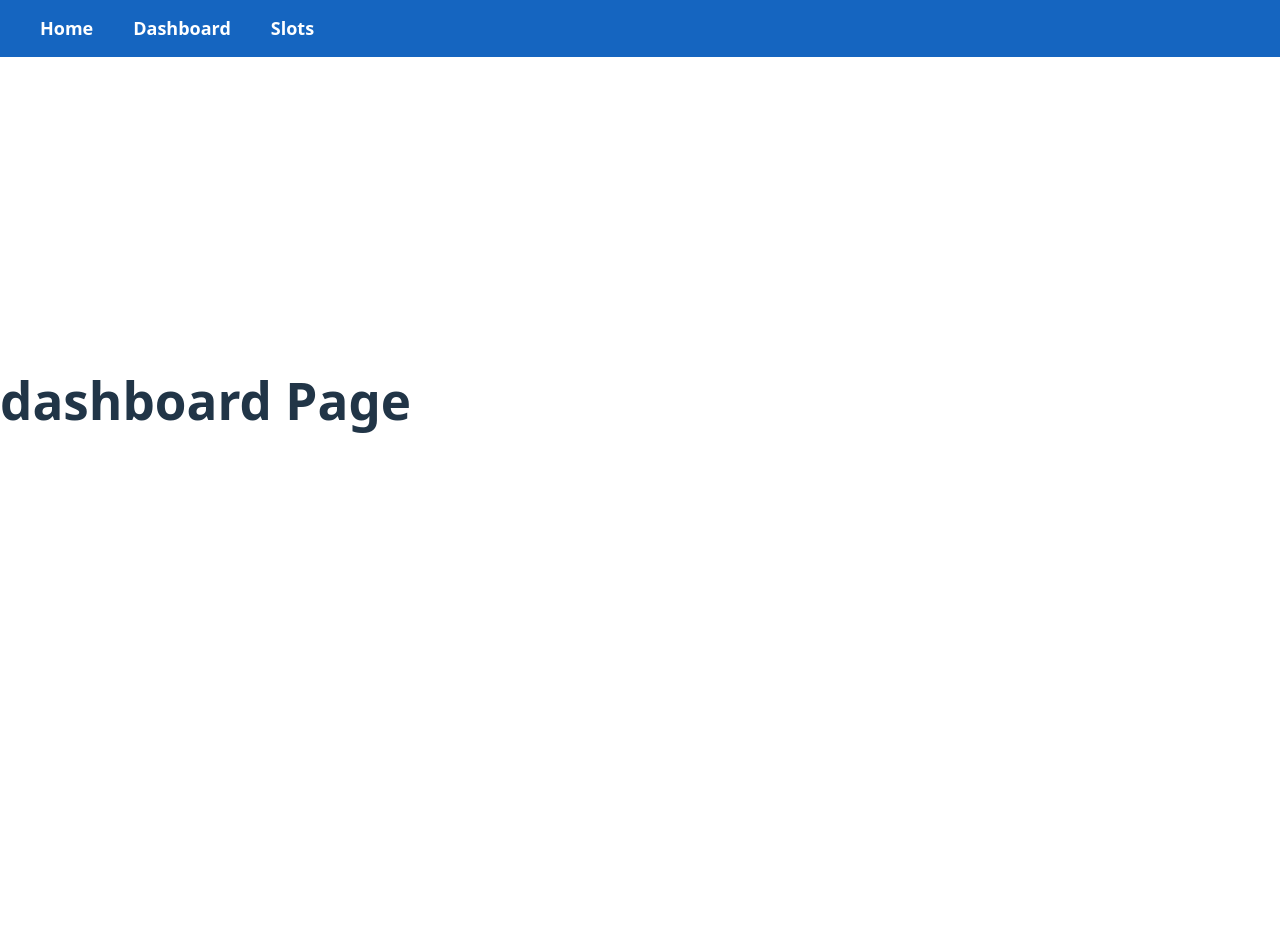
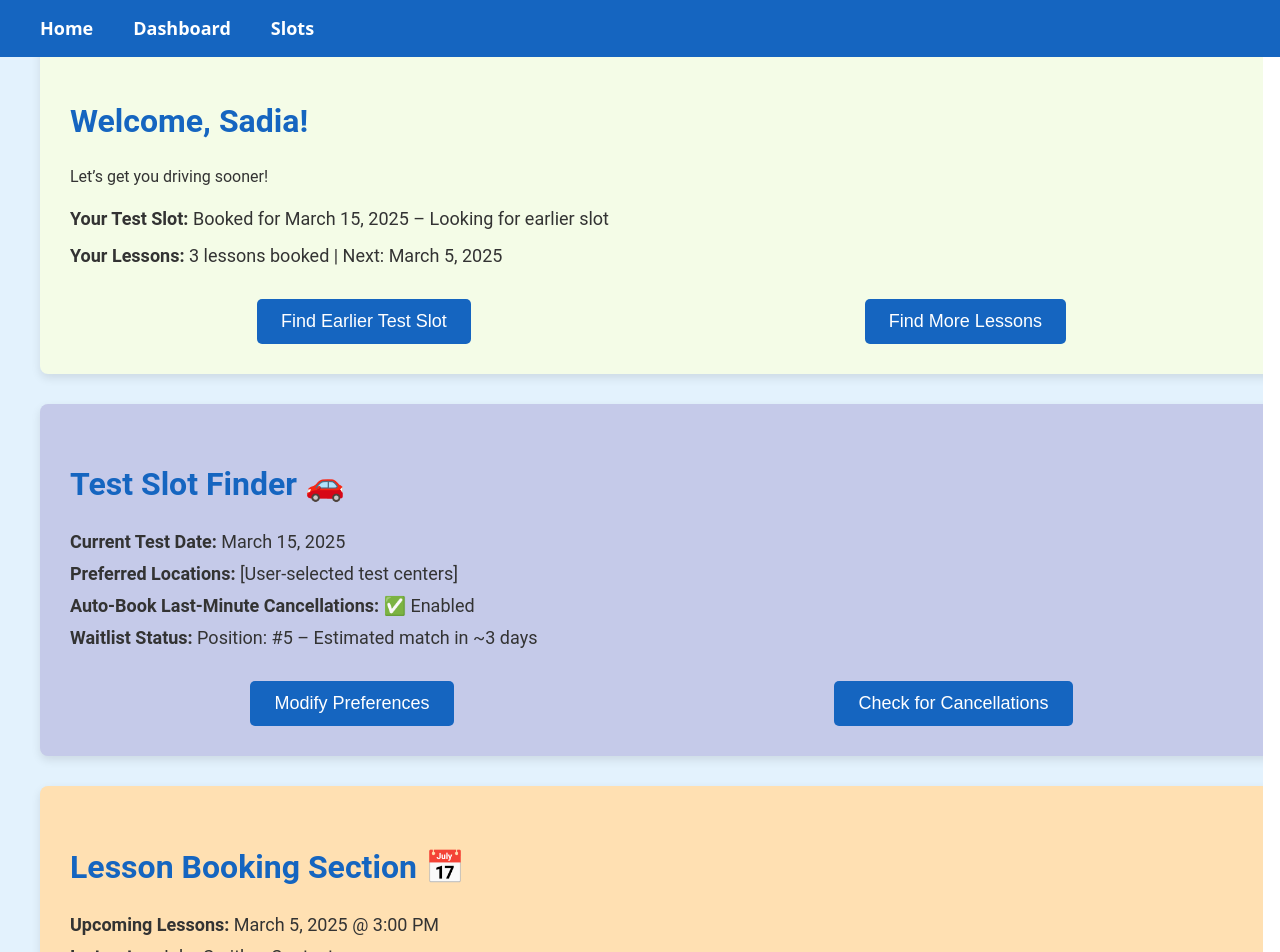
Before and after one commit to qozfa-dev/speed-book, a React (Vite) app in the folder frontend/web-app/: page /dashboard in a window 1280 px wide. Shown: the top 952 px of the page. Before the commit the page ends 800 px from the top, so only its background shows below. Built offline with nearby package versions, Linux system fonts and the light colour scheme.

Commit message:
Add content and styling to Dashboard page

```diff
--- /dev/null
+++ b/frontend/web-app/src/pages/Dashboard.css
@@ -0,0 +1,181 @@
+/* General Page Layout */
+.dashboard-container {
+    background-color: #e3f2fd;
+    color: #333;
+    display: flex;
+    flex-direction: column;
+    align-items: flex-start;
+    padding: 40px;
+    width: 100vw;
+    max-width: 1183px;
+    margin: 0 auto;
+    overflow-x: hidden;
+    font-family: 'Roboto', sans-serif;
+  }
+
+  /* Section Title */
+  h2 {
+    font-size: 32px;
+    color: #1565c0;
+    margin-bottom: 20px;
+    text-transform: capitalize;
+  }
+
+  /* General Section Styling */
+  section {
+    background-color: white;
+    padding: 30px;
+    margin-bottom: 30px;
+    border-radius: 8px;
+    width: 100%;
+    box-shadow: 0px 4px 10px rgba(0, 0, 0, 0.1);
+    transition: 0.3s ease-in-out;
+
+  }
+
+  /* Hover effect for sections */
+  section:hover {
+    transform: translateY(-5px);
+    box-shadow: 0px 8px 20px rgba(0, 0, 0, 0.15);
+  }
+
+  /* Status Overview */
+  .status-overview {
+    background-color: #f4fce7;
+
+  }
+
+  .status-details p {
+    font-size: 18px;
+    margin: 10px 0;
+  }
+
+  .cta-buttons {
+    display: flex;
+    gap: 20px;
+    margin-top: 15px;
+    flex-wrap: wrap;
+    justify-content: flex-start;
+  }
+
+  /* Test Slot Finder */
+  .test-slot-finder {
+    background-color: #c5cae9;
+  }
+
+  .test-slot-finder p {
+    font-size: 18px;
+    margin: 5px 0;
+  }
+
+  /* Lesson Booking Section */
+  .lesson-booking {
+    background-color: #ffe0b2;
+  }
+
+  .lesson-booking p {
+    font-size: 18px;
+    margin: 5px 0;
+  }
+
+  /* Notifications & Alerts */
+  .notifications {
+    background-color: #fff3e0;
+  }
+
+  .notifications p {
+    font-size: 16px;
+    margin: 10px 0;
+  }
+
+  /* Quick Actions Panel */
+  .quick-actions {
+    background-color: #ffe0b2;
+  }
+
+  .quick-actions ul {
+    list-style-type: none;
+    padding: 0;
+    font-size: 18px;
+  }
+
+  .quick-actions li {
+    margin: 10px 0;
+  }
+
+  /* Settings & Account Management */
+  .settings {
+    background-color: #e1f5fe;
+  }
+
+  .settings ul {
+    list-style-type: none;
+    padding: 0;
+    font-size: 18px;
+  }
+
+  .settings li {
+    margin: 10px 0;
+  }
+
+  /* CTA Button */
+  .cta-button {
+    background-color: #1565c0;
+    color: white;
+    font-size: 18px;
+    padding: 12px 24px;
+    border: none;
+    border-radius: 5px;
+    margin-top: 15px;
+    cursor: pointer;
+    transition: 0.3s;
+    display: inline-block;
+  }
+
+  .cta-button:hover {
+    background-color: #0d47a1; /* Darker blue */
+  }
+
+  /* Footer */
+  .footer {
+    margin-top: 50px;
+    padding: 20px 0;
+    height: 10vh;
+    width: 100vw;
+    background-color: #1565c0;
+    color: white;
+    text-align: center;
+  }
+
+  .footer a {
+    color: white;
+    text-decoration: none;
+    font-weight: bold;
+  }
+
+  .footer a:hover {
+    text-decoration: underline;
+  }
+
+  /* Responsive Design */
+  @media (max-width: 768px) {
+    .dashboard-container {
+      padding: 20px;
+    }
+
+    .cta-button {
+      font-size: 16px;
+      padding: 10px 20px;
+    }
+
+    .quick-actions ul, .settings ul {
+      font-size: 16px;
+    }
+
+    /* Making sections take full width on small screens */
+    section {
+      width: 100%;
+      padding: 20px;
+      margin-bottom: 20px;
+    }
+  }
--- a/frontend/web-app/src/pages/Dashboard.jsx
+++ b/frontend/web-app/src/pages/Dashboard.jsx
@@ -1,7 +1,86 @@
 import React from 'react';
+import './Dashboard.css';
 
 function Dashboard() {
-    return <h1>dashboard Page</h1>;
-  }
+  return (
+    <div className="dashboard-container">
+
+      {/* Welcome & Quick Status Overview */}
+      <section className="status-overview">
+        <h2>Welcome, Sadia!</h2>
+        <p>Let’s get you driving sooner!</p>
+        <div className="status-details">
+          <p><strong>Your Test Slot:</strong> Booked for March 15, 2025 – Looking for earlier slot</p>
+          <p><strong>Your Lessons:</strong> 3 lessons booked | Next: March 5, 2025</p>
+        </div>
+        <div className="cta-buttons">
+          <button className="cta-button">Find Earlier Test Slot</button>
+          <button className="cta-button">Find More Lessons</button>
+        </div>
+      </section>
+
+      {/* Test Slot Finder */}
+      <section className="test-slot-finder">
+        <h2>Test Slot Finder 🚗</h2>
+        <p><strong>Current Test Date:</strong> March 15, 2025</p>
+        <p><strong>Preferred Locations:</strong> [User-selected test centers]</p>
+        <p><strong>Auto-Book Last-Minute Cancellations:</strong> ✅ Enabled</p>
+        <p><strong>Waitlist Status:</strong> Position: #5 – Estimated match in ~3 days</p>
+        <div className="cta-buttons">
+          <button className="cta-button">Modify Preferences</button>
+          <button className="cta-button">Check for Cancellations</button>
+        </div>
+      </section>
+
+      {/* Lesson Booking Section */}
+      <section className="lesson-booking">
+        <h2>Lesson Booking Section 📅</h2>
+        <p><strong>Upcoming Lessons:</strong> March 5, 2025 @ 3:00 PM</p>
+        <p><strong>Instructor:</strong> John Smith – Contact</p>
+        <p><strong>Lesson Gaps Available:</strong> New slots found: March 7, 8, 10</p>
+        <div className="cta-buttons">
+          <button className="cta-button">Book Now</button>
+          <button className="cta-button">Find More Lessons</button>
+        </div>
+      </section>
+
+      {/* Notifications & Alerts */}
+      <section className="notifications">
+        <h2>Notifications & Alerts 🔔</h2>
+        <p>📌 New Test Slot Available – March 10, 2025 (Book Now!)</p>
+        <p>📌 Instructor John Smith has a cancellation on March 7 – Claim Now!</p>
+        <button className="cta-button">View All Notifications</button>
+      </section>
+
+      {/* Quick Actions Panel */}
+      {/* <section className="quick-actions">
+        <h2>Quick Actions ⚡</h2>
+        <ul>
+          <li>🛠 Modify My Availability</li>
+          <li>🚗 Join Test Slot Waitlist</li>
+          <li>📅 View My Lesson Schedule</li>
+          <li>💬 Contact My Instructor</li>
+        </ul>
+      </section> */}
+
+      {/* Settings & Account Management */}
+       {/* <section className="settings">
+        <h2>Settings & Account Management ⚙️</h2>
+        <ul>
+          <li>Edit Personal Info</li>
+          <li>Change Test Preferences</li>
+          <li>Update Payment</li>
+          <li>Logout</li>
+        </ul>
+      </section>  */}
+
+      {/* Footer */}
+      <footer className="footer">
+        <p>📌 <a href="#">FAQ</a> | <a href="#">Contact</a> | <a href="#">Instructor Sign-Up</a> | <a href="#">Terms & Privacy</a></p>
+      </footer>
+
+    </div>
+  );
+}
 
   export default Dashboard;
--- a/frontend/web-app/src/pages/Home.css
+++ b/frontend/web-app/src/pages/Home.css
@@ -23,7 +23,7 @@
 
 /* Hero Section */
 .hero {
-  width: 100vw;
+  width: 85vw;
   text-align: center;
 }
 
```
